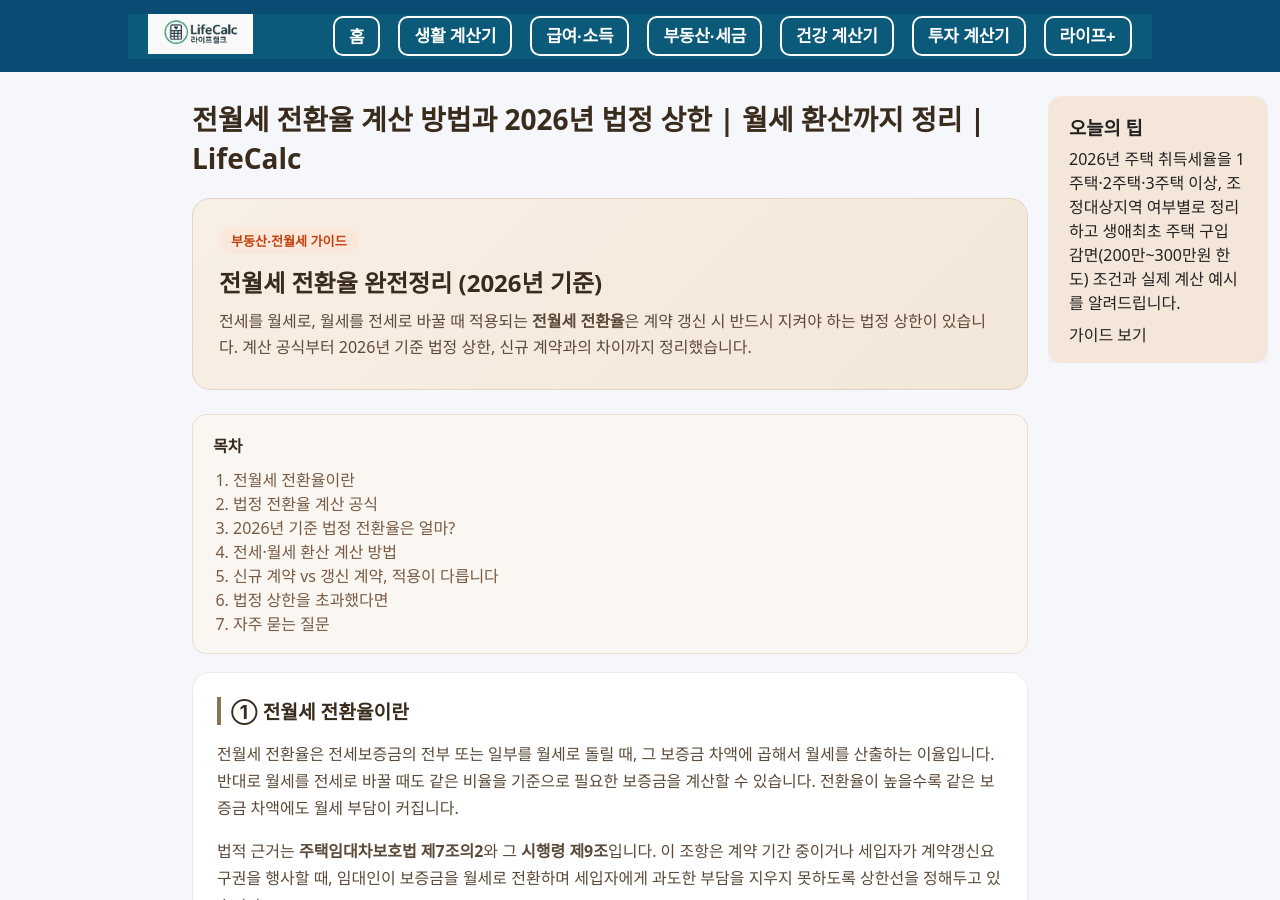
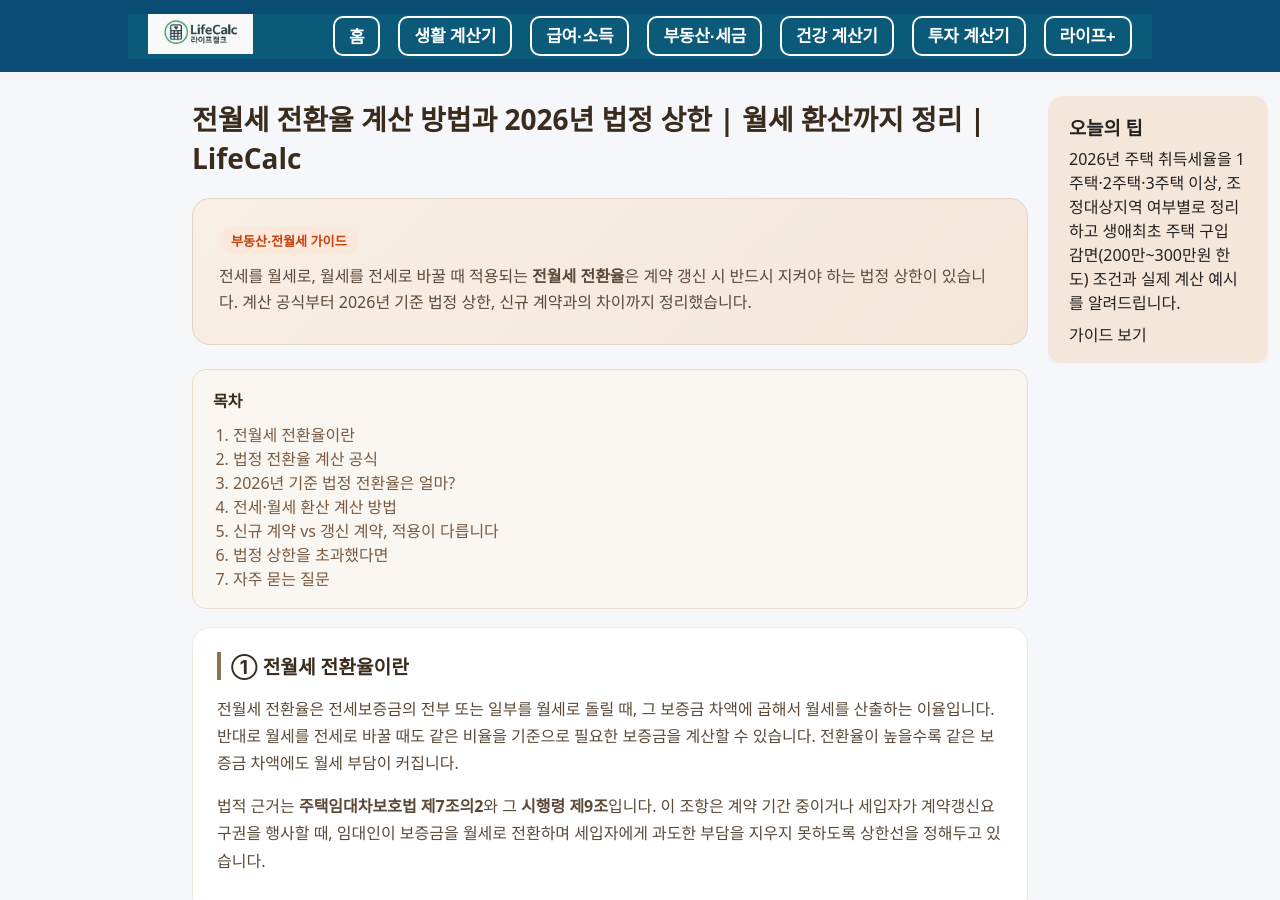
Before and after one commit to khai-lang/LifeCalc, a Jekyll site: the page built from _posts/guide/2026-07-12-jeonse-wolse-conversion-2026.md, in a window 1280 px wide and 900 px high. Built offline with Jekyll 4.4.1, drawn with Linux system fonts in a browser that asks for light colours.

Commit message:
Update 2026-07-12-jeonse-wolse-conversion-2026.md

```diff
--- a/_posts/guide/2026-07-12-jeonse-wolse-conversion-2026.md
+++ b/_posts/guide/2026-07-12-jeonse-wolse-conversion-2026.md
@@ -58,7 +58,7 @@ categories: [guide]
 
 <div class="jw-hero">
   <span class="jw-badge">부동산·전월세 가이드</span>
-  <h1>전월세 전환율 완전정리 (2026년 기준)</h1>
+
   <p>전세를 월세로, 월세를 전세로 바꿀 때 적용되는 <strong>전월세 전환율</strong>은 계약 갱신 시 반드시 지켜야 하는 법정 상한이 있습니다.
   계산 공식부터 2026년 기준 법정 상한, 신규 계약과의 차이까지 정리했습니다.</p>
 </div>
```
